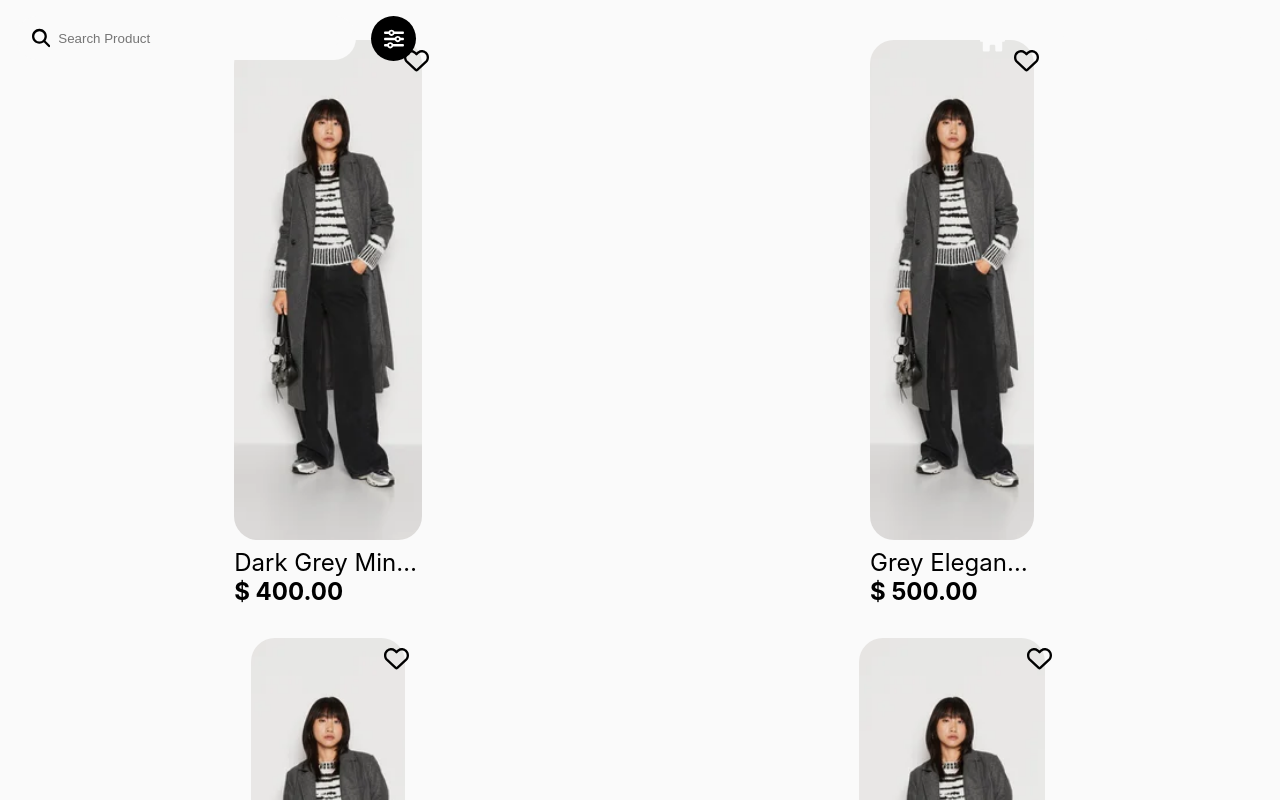
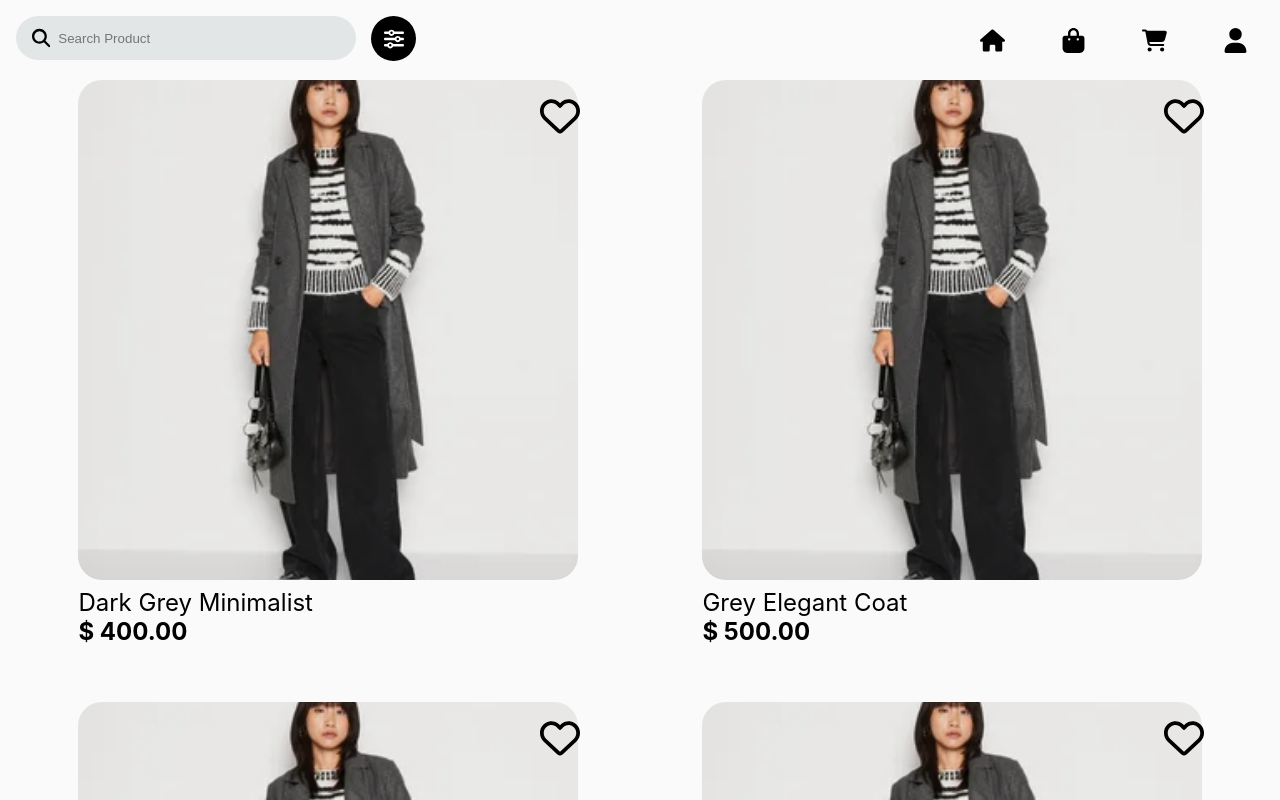
Before and after one commit to MadzikResist/shop, a React (Create React App) app: page /shop in a window 1280 px wide. Shown: the top 800 px of the page. Built offline with nearby package versions, Linux system fonts and the light colour scheme.

Commit message:
responsive

```diff
--- a/src/components/dashboard/dashboard.css
+++ b/src/components/dashboard/dashboard.css
@@ -38,7 +38,7 @@
   width: 100%;
 }
 .header-filters {
-  background-color: black;
+  background-color: #000;
   width: 45px;
   height: 45px;
   border-radius: 50%;
@@ -49,11 +49,11 @@
 .header-search-icon {
   width: 20px;
   height: 20px;
-  color: black;
+  color: #000;
   margin-right: 8px;
 }
 .header-filters-icon {
-  fill: white;
+  fill: #fff;
   width: 20px;
   height: 20px;
 }
@@ -235,6 +235,7 @@
   .sale-text{
     font-size: 60px;
     width: 60%;
+    opacity: 75%;
   }
   .sale-button{
     border-radius: 48px;
@@ -244,13 +245,13 @@
     align-items: center;
     justify-content: center;
     cursor: pointer;
-    font-size: 35px;
+    font-size: 32px;
     margin-top: 16px;
     background-color: #FAFAFA;
   }
   .sale-button-icon{
-    width: 35px;
-    height: 35px;
+    width: 24px;
+    height: 24px;
   }
   .main-text{
     font-size: 24px;
@@ -267,7 +268,6 @@
   .main-container{
     width: 100%;
     margin-bottom: 70px;
-
     display: flex;
     flex-direction: column;
     padding: 24px 16px;
@@ -275,20 +275,17 @@
   .main-popular-products-text{
     font-size: 32px;
   }
-  /*.main-popular-products-image-text{*/
-  /*  align-items: center;*/
-  /*  display: flex;*/
-  /*  justify-content: flex-start;*/
-  /*  flex-direction: column;*/
-  /*  margin-bottom: 16px;*/
-  /*  position: relative;*/
-
-  /*}*/
+  .main-popular-products-image-text{
+    align-items: center;
+    display: flex;
+    justify-content: flex-start;
+    flex-direction: column;
+    margin-bottom: 56px;
+    position: relative;
+  }
   .main-popular-products-image{
     width:  80%;
     height: 500px;
-
-
   }
   .main-popular-products-image-name {
     width:  80%;
@@ -297,6 +294,8 @@
   .main-popular-products-image-cost{
     font-size: 24px;
     width:  80%;
-
+  }
+  .header-shop{
+    margin-bottom: 40px;
   }
 }
--- a/src/components/navbar/NavIcons.js
+++ b/src/components/navbar/NavIcons.js
@@ -2,7 +2,7 @@ import {useEffect, useState} from "react";
 import { iconsData } from "../../const/iconsData";
 import "./navbar.css";
 import { Link } from "react-router-dom";
-const NavIcons = () => {
+const NavIcons = ({className}) => {
   const currentURL = window.location.href
   const [selectedIcon, setSelectedIcon] = useState("");
   const [scrollDirection, setScrollDirection] = useState(null);
@@ -49,7 +49,7 @@ const NavIcons = () => {
           >
             <svg
               xmlns="http://www.w3.org/2000/svg"
-              className="nav-icon"
+              className={`nav-icon ${className}`}
               viewBox={icon.viewBox}
             >
               <path d={icon.path} />
--- a/src/components/navbar/navbar.css
+++ b/src/components/navbar/navbar.css
@@ -44,7 +44,6 @@
         z-index: 100;
         display: flex;
         align-items: center;
-        justify-content: space-between;
         padding: 0;
     }
 
@@ -53,7 +52,13 @@
         height: 25px;
         fill: #fafafa;
     }
+    /*.nav-icon-shop{*/
+    /*    fill: black*/
+    /*}*/
     .nav-selected-icon{
         background-color: transparent;
     }
+    .shop-nav{
+        fill: black
+    }
 }
--- a/src/components/shop/Shop.js
+++ b/src/components/shop/Shop.js
@@ -16,9 +16,9 @@ const Shop = () => {
   };
   return (
     <div className="shop-container">
-      <header aria-label="Header" className="header">
+      <header aria-label="Header" className="header header-shop">
         <div className="header-search-container">
-          <div className="header-search">
+          <div className="header-search header-search-shop">
             <svg
               xmlns="http://www.w3.org/2000/svg"
               className="header-search-icon"
@@ -28,7 +28,7 @@ const Shop = () => {
             </svg>
             <input
               type="search"
-              className="header-search-input"
+              className="header-search-input header-search-input-shop"
               placeholder="Search Product"
             ></input>
           </div>
@@ -51,10 +51,10 @@ const Shop = () => {
               key={product.id}
               style={{ textDecoration: "none", color: "black" }}
               state={{ product }}
+
             >
               <div className="main-popular-products-image-text">
-                <div
-                  className="main-popular-products-image-text">
+
                   <div
                     className="main-popular-products-image"
                     style={{ backgroundImage: `url(${product.photos[0]})` }}
@@ -90,14 +90,13 @@ const Shop = () => {
                   <p className="main-popular-products-image-cost">
                     {product.price}
                   </p>
-                </div>
               </div>
             </Link>
           ))}
         </div>
       </main>
       <nav aria-label="Nav" className="nav">
-        <NavIcons />
+        <NavIcons className="shop-nav"/>
       </nav>
     </div>
   );
--- a/src/components/shop/shop.css
+++ b/src/components/shop/shop.css
@@ -3,6 +3,22 @@
   height: 25px;
   position: absolute;
   top: 8px;
-  right: 16px;
+  right: 40px;
   z-index: 100;
 }
+@media(min-width: 992px) {
+  .main-popular-products-image-icon {
+    width: 40px;
+    height: 40px;
+    position: absolute;
+    top: 16px;
+    right: 60px;
+    z-index: 100;
+  }
+  .header-search-shop{
+    background-color: #e3e6e7;
+  }
+  .header-search-input-shop{
+    background-color: #e3e6e7;
+  }
+}
```
